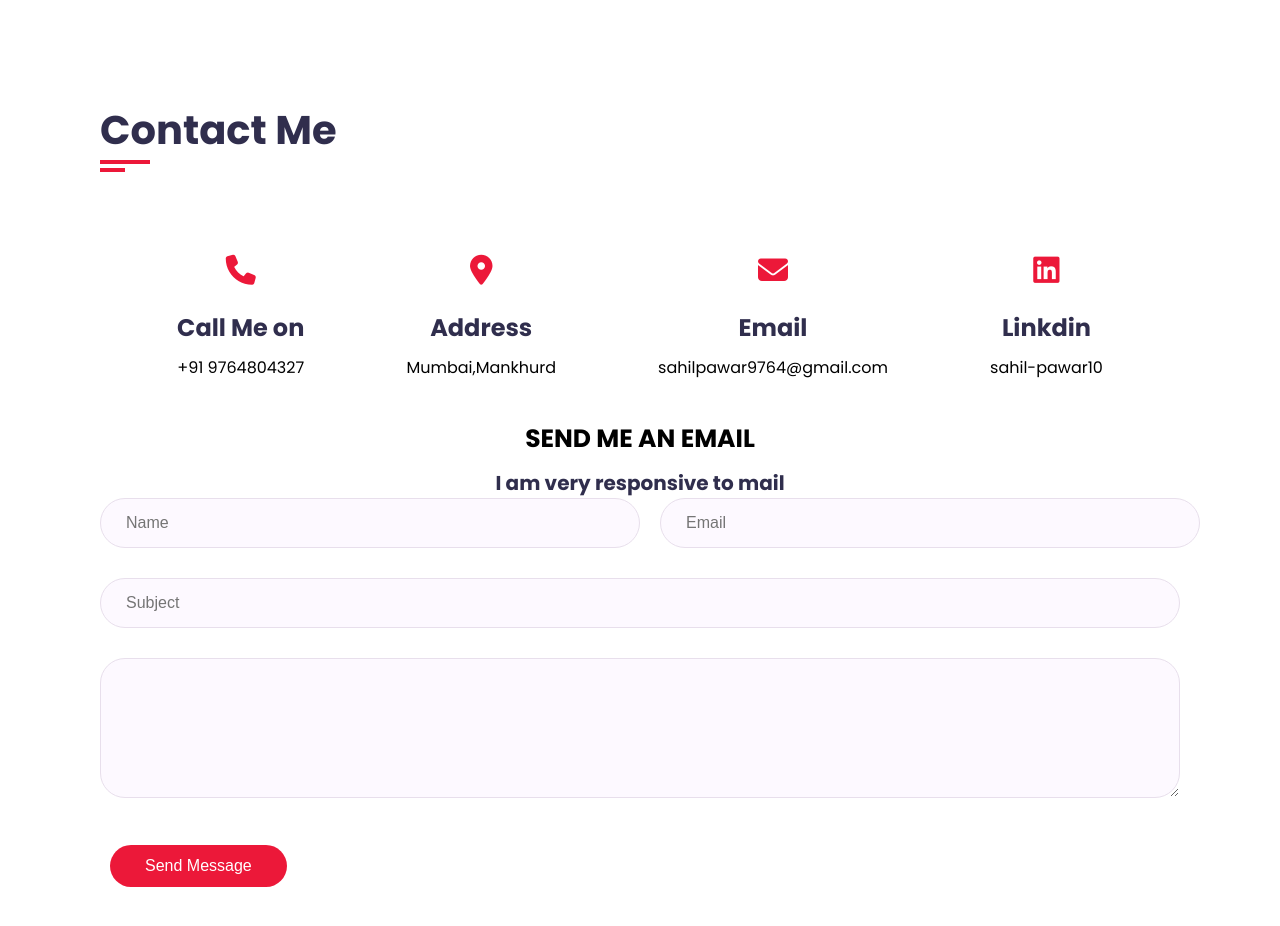
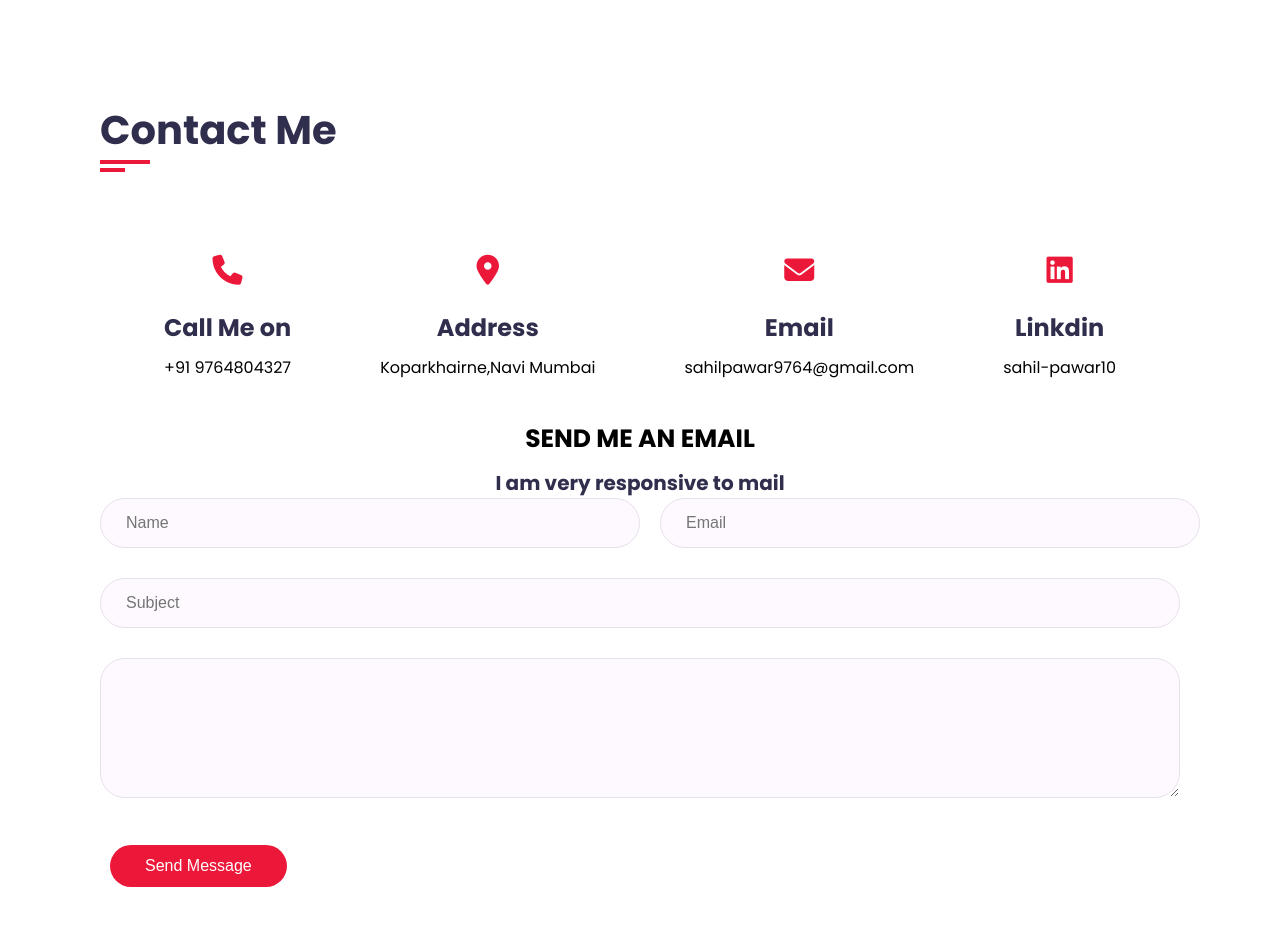
Before and after one commit to SahilPawar10/React_Portfolio, a React (Create React App) app: page /contact in a window 1280 px wide. Shown: the top 926 px of the page. Built offline with nearby package versions, Linux system fonts and the light colour scheme; a web font is replaced by a local one.

Commit message:
Update Contact.jsx

```diff
--- a/src/components/contact/Contact.jsx
+++ b/src/components/contact/Contact.jsx
@@ -49,7 +49,7 @@ function Contact() {
             <i class="fa fa-map-marker-alt"></i>
           </div>
           <h4>Address</h4>
-          <p>Mumbai,Mankhurd</p>
+          <p>Koparkhairne,Navi Mumbai</p>
         </div>
         <div className="contact-info">
           <div class="icon">
```
